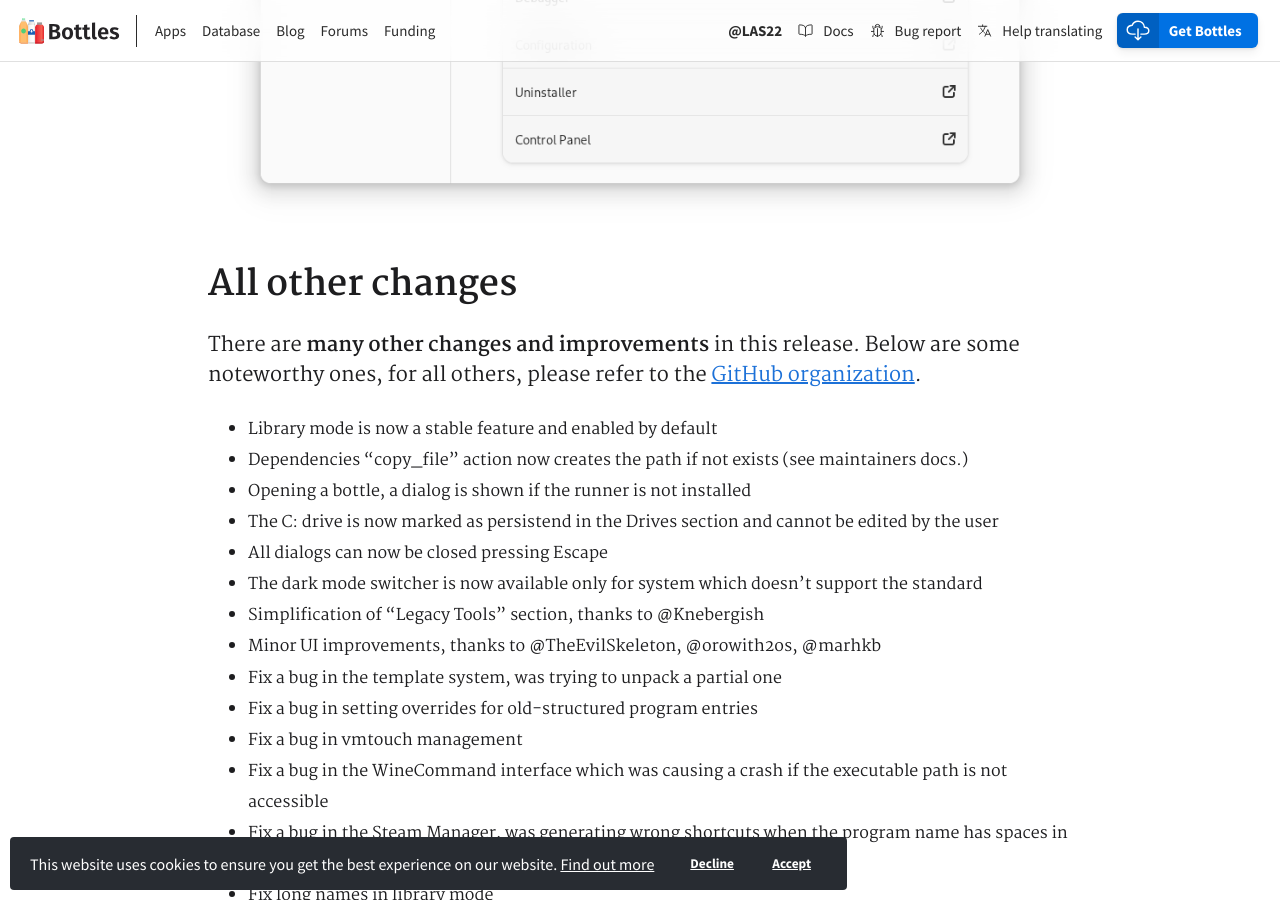
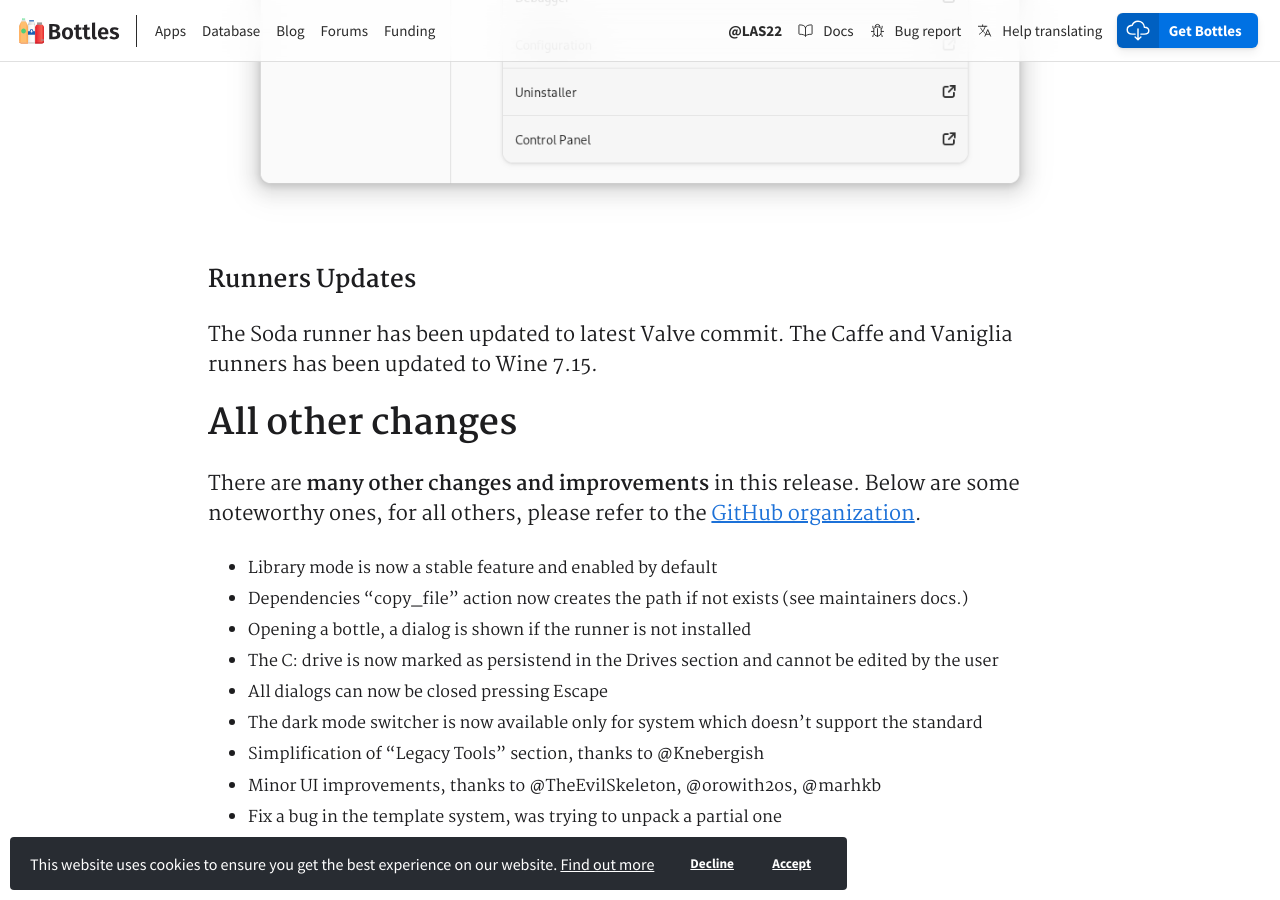
Before and after one commit to bottlesdevs/website, a Jekyll site: the page built from _posts/2022-08-28-release-2022.8.28.md, in a window 1280 px wide and 900 px high, scrolled down 3237 px. Built offline with Jekyll 4.4.1, drawn with Linux system fonts in a browser that asks for light colours; nearby versions of some CDN libraries; comment, search, counter and statistics services are not loaded.

Commit message:
add Runners Updates

```diff
--- a/_posts/2022-08-28-release-2022.8.28.md
+++ b/_posts/2022-08-28-release-2022.8.28.md
@@ -76,6 +76,10 @@
 <img tooltip="Bottles Legacy Tools - Reorganization" class="on-light" src="/uploads/bottles-legacy-tools-reorganization.png" />
 <img tooltip="Bottles Legacy Tools - Reorganization (dark)" class="on-dark" src="/uploads/bottles-legacy-tools-reorganization-dark.png" />
 
+### Runners Updates
+The Soda runner has been updated to latest Valve commit.
+The Caffe and Vaniglia runners has been updated to Wine 7.15.
+
 ## All other changes
 There are **many other changes and improvements** in this release. Below are
 some noteworthy ones, for all others, please refer to the
```
